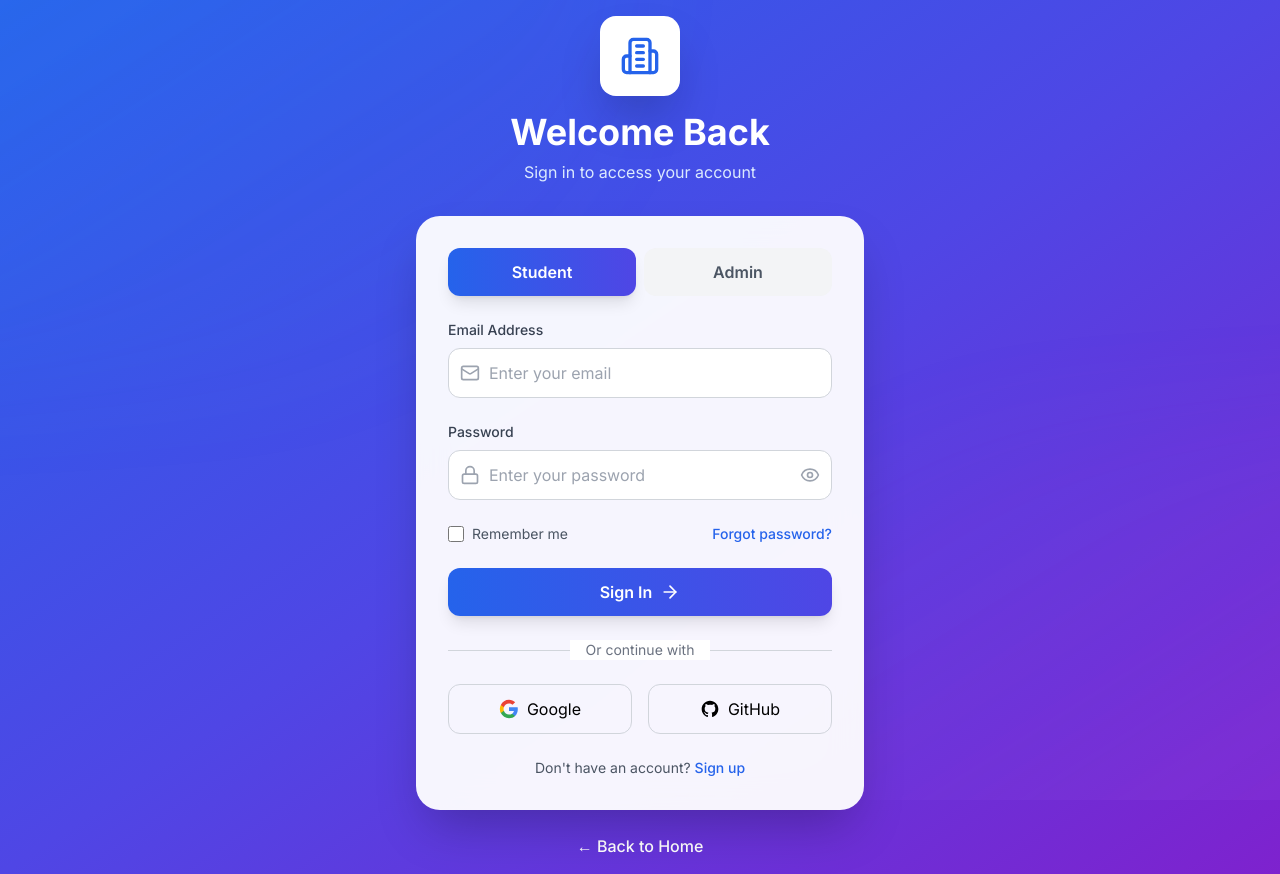
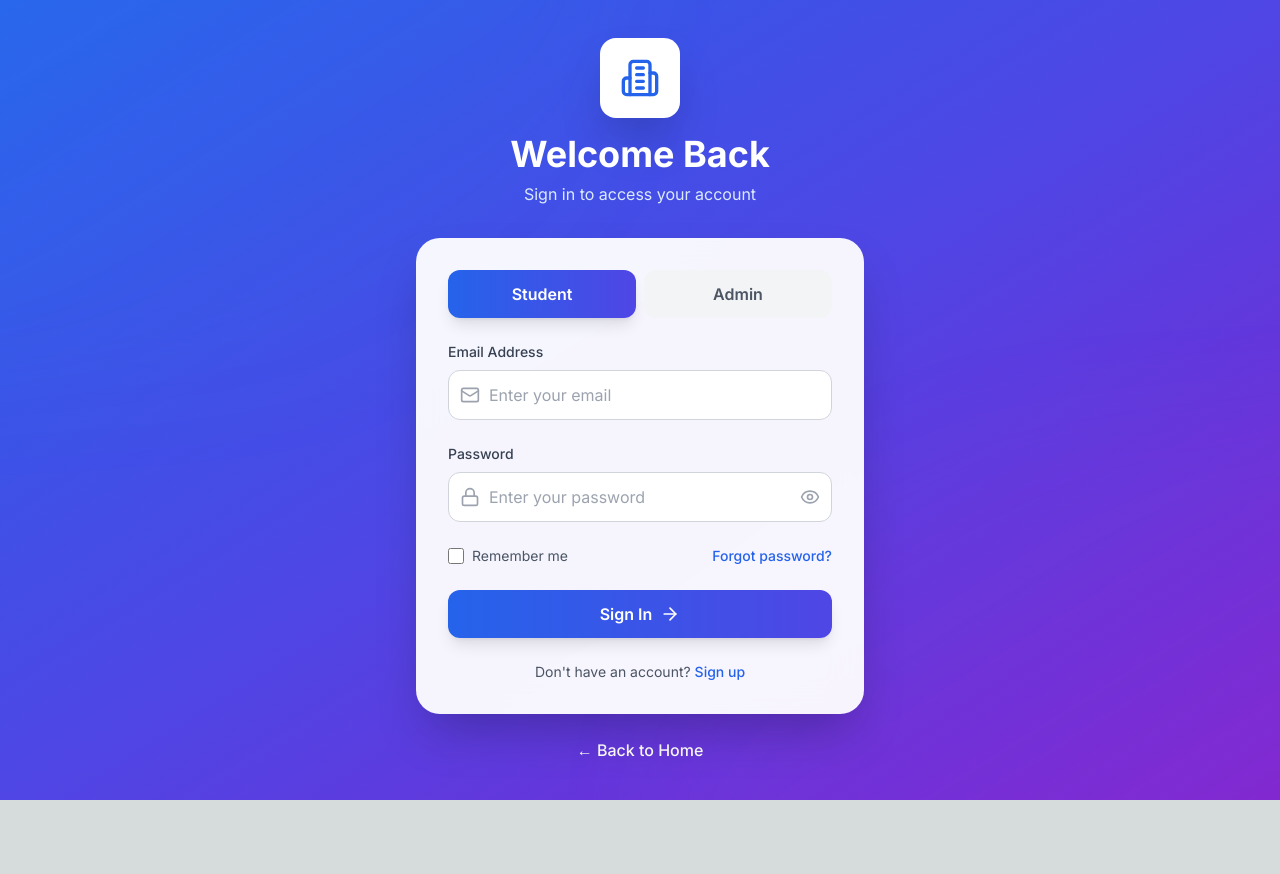
Before and after one commit to Moulendu-Chowley/HostelEase, a Next.js app: page /login in a window 1280 px wide. After the commit the page ends 800 px from the top, so only its background shows below. Built offline with nearby package versions, Linux system fonts and the light colour scheme.

Commit message:
feat: implement authentication login page with role-based validation and update project documentation

```diff
--- a/app/login/page.tsx
+++ b/app/login/page.tsx
@@ -206,53 +206,6 @@
             )}
           </form>
 
-          {/* Divider */}
-          <div className="relative my-6">
-            <div className="absolute inset-0 flex items-center">
-              <div className="w-full border-t border-gray-300"></div>
-            </div>
-            <div className="relative flex justify-center text-sm">
-              <span className="px-4 bg-white text-gray-500">
-                Or continue with
-              </span>
-            </div>
-          </div>
-
-          {/* Social Login */}
-          <div className="grid grid-cols-2 gap-4">
-            <button className="flex items-center justify-center px-4 py-3 border border-gray-300 rounded-xl hover:bg-gray-50 transition-colors">
-              <svg className="h-5 w-5 mr-2" viewBox="0 0 24 24">
-                <path
-                  fill="#4285F4"
-                  d="M22.56 12.25c0-.78-.07-1.53-.2-2.25H12v4.26h5.92c-.26 1.37-1.04 2.53-2.21 3.31v2.77h3.57c2.08-1.92 3.28-4.74 3.28-8.09z"
-                />
-                <path
-                  fill="#34A853"
-                  d="M12 23c2.97 0 5.46-.98 7.28-2.66l-3.57-2.77c-.98.66-2.23 1.06-3.71 1.06-2.86 0-5.29-1.93-6.16-4.53H2.18v2.84C3.99 20.53 7.7 23 12 23z"
-                />
-                <path
-                  fill="#FBBC05"
-                  d="M5.84 14.09c-.22-.66-.35-1.36-.35-2.09s.13-1.43.35-2.09V7.07H2.18C1.43 8.55 1 10.22 1 12s.43 3.45 1.18 4.93l2.85-2.22.81-.62z"
-                />
-                <path
-                  fill="#EA4335"
-                  d="M12 5.38c1.62 0 3.06.56 4.21 1.64l3.15-3.15C17.45 2.09 14.97 1 12 1 7.7 1 3.99 3.47 2.18 7.07l3.66 2.84c.87-2.6 3.3-4.53 6.16-4.53z"
-                />
-              </svg>
-              Google
-            </button>
-            <button className="flex items-center justify-center px-4 py-3 border border-gray-300 rounded-xl hover:bg-gray-50 transition-colors">
-              <svg
-                className="h-5 w-5 mr-2"
-                fill="currentColor"
-                viewBox="0 0 24 24"
-              >
-                <path d="M12 2C6.477 2 2 6.477 2 12c0 4.42 2.865 8.17 6.839 9.49.5.092.682-.217.682-.482 0-.237-.008-.866-.013-1.7-2.782.603-3.369-1.34-3.369-1.34-.454-1.156-1.11-1.463-1.11-1.463-.908-.62.069-.608.069-.608 1.003.07 1.531 1.03 1.531 1.03.892 1.529 2.341 1.087 2.91.832.092-.647.35-1.088.636-1.338-2.22-.253-4.555-1.11-4.555-4.943 0-1.091.39-1.984 1.029-2.683-.103-.253-.446-1.27.098-2.647 0 0 .84-.269 2.75 1.025A9.578 9.578 0 0112 6.836c.85.004 1.705.114 2.504.336 1.909-1.294 2.747-1.025 2.747-1.025.546 1.377.203 2.394.1 2.647.64.699 1.028 1.592 1.028 2.683 0 3.842-2.339 4.687-4.566 4.935.359.309.678.919.678 1.852 0 1.336-.012 2.415-.012 2.743 0 .267.18.578.688.48C19.138 20.167 22 16.418 22 12c0-5.523-4.477-10-10-10z" />
-              </svg>
-              GitHub
-            </button>
-          </div>
-
           {/* Sign Up Link */}
           <p className="mt-6 text-center text-sm text-gray-600">
             Don&apos;t have an account?{" "}
```
Also changed, not shown: 1 other file (tests, documents, lock files or other folders).
